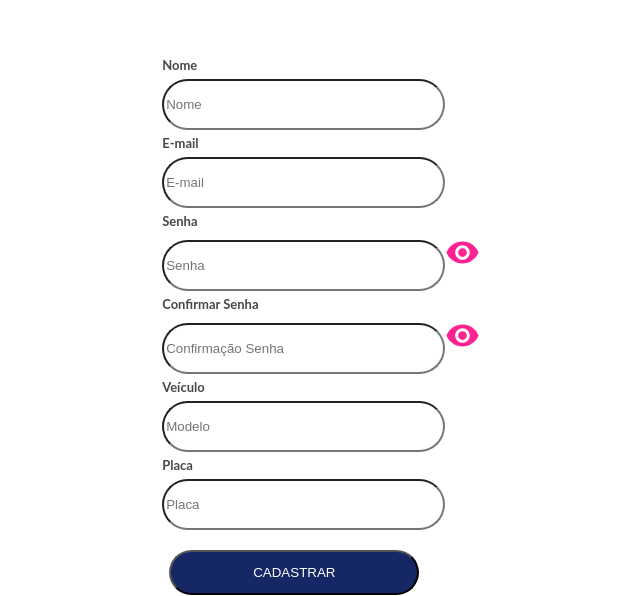
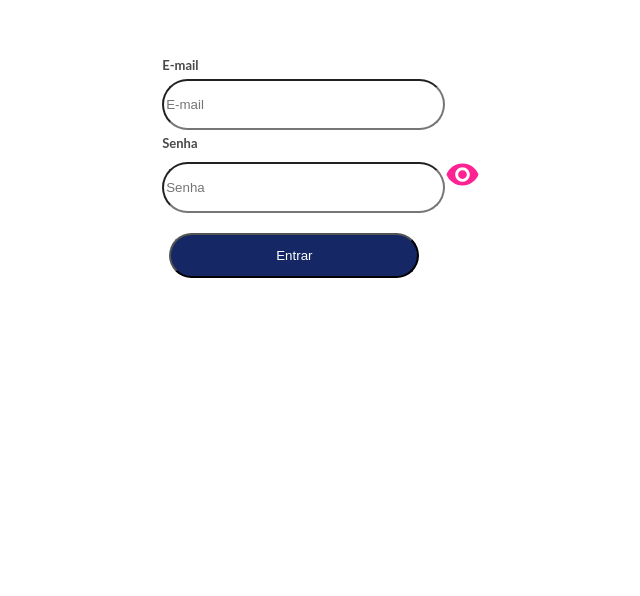
Before and after one commit to bermarques/estacionaai, a React (Create React App) app: page / in a window 1280 px wide. Shown: the part 204-800 px from the top of the page, without its empty margins (401-1041 px from the left). Built offline with nearby package versions, Linux system fonts and the light colour scheme.

Commit message:
feature: styled component

```diff
--- a/src/App.js
+++ b/src/App.js
@@ -1,10 +1,10 @@
 import "./App.css";
-import DriverForm from "./Pages/DriverForm/index";
+import Login from "./Pages/Login/index";
 
 const App = () => {
   return (
     <div className="App">
-      <DriverForm />
+      <Login />
     </div>
   );
 };
--- /dev/null
+++ b/src/Helpers/Login/index.jsx
@@ -0,0 +1,14 @@
+import * as yup from "yup";
+
+export const schema = yup.object().shape({
+  email: yup
+    .string()
+    .email("Deve ser um e-mail válido!")
+    .required("O campo E-mail é obrigatório!"),
+
+  password: yup
+    .string()
+    .min(8, "A senha deve conter no mínimo 8 caracteres!")
+    .matches(/^(?=.*?[#?!@$ %^&*-]).{1,}$/, "Pelo menos um caractere especial!")
+    .required("O campo Senha é obrigatório!"),
+});
--- /dev/null
+++ b/src/Pages/Login/index.jsx
@@ -0,0 +1,12 @@
+import LoginForm from "../../Components/Login/index";
+import "../../Style/Login/style.css";
+
+const Login = () => {
+  return (
+    <div>
+      <LoginForm />
+    </div>
+  );
+};
+
+export default Login;
--- /dev/null
+++ b/src/Style/Login/style.css
@@ -0,0 +1,52 @@
+.master {
+  margin-top: 20%;
+  display: block;
+  justify-content: center;
+}
+
+.master-form {
+  display: flex;
+  flex-direction: column;
+  margin-top: 1%;
+  margin-left: 44%;
+  justify-content: center;
+  text-align: left;
+  font-family: Lato;
+  font-style: normal;
+  font-weight: bold;
+  font-size: 13px;
+  line-height: 27px;
+  color: #484848;
+}
+
+.button-send {
+  margin-top: 20px;
+  background-color: #152764;
+  color: white;
+  height: 45px;
+  border-radius: 28.5px;
+  width: 250px;
+  margin-left: 1%;
+  cursor: pointer;
+}
+
+.button-send:hover {
+  background-color: #05668d;
+}
+
+.input-form {
+  width: 275px;
+  height: 45px;
+  border-radius: 28.5px;
+}
+
+.icon-visible {
+  color: #ff2293;
+  width: 5.25px;
+  height: 5.25px;
+  cursor: pointer;
+}
+
+.icon-visible:hover {
+  color: purple;
+}
```
Also changed, not shown: src/Style/DriverForm/style.js (+13 -1 lines).
